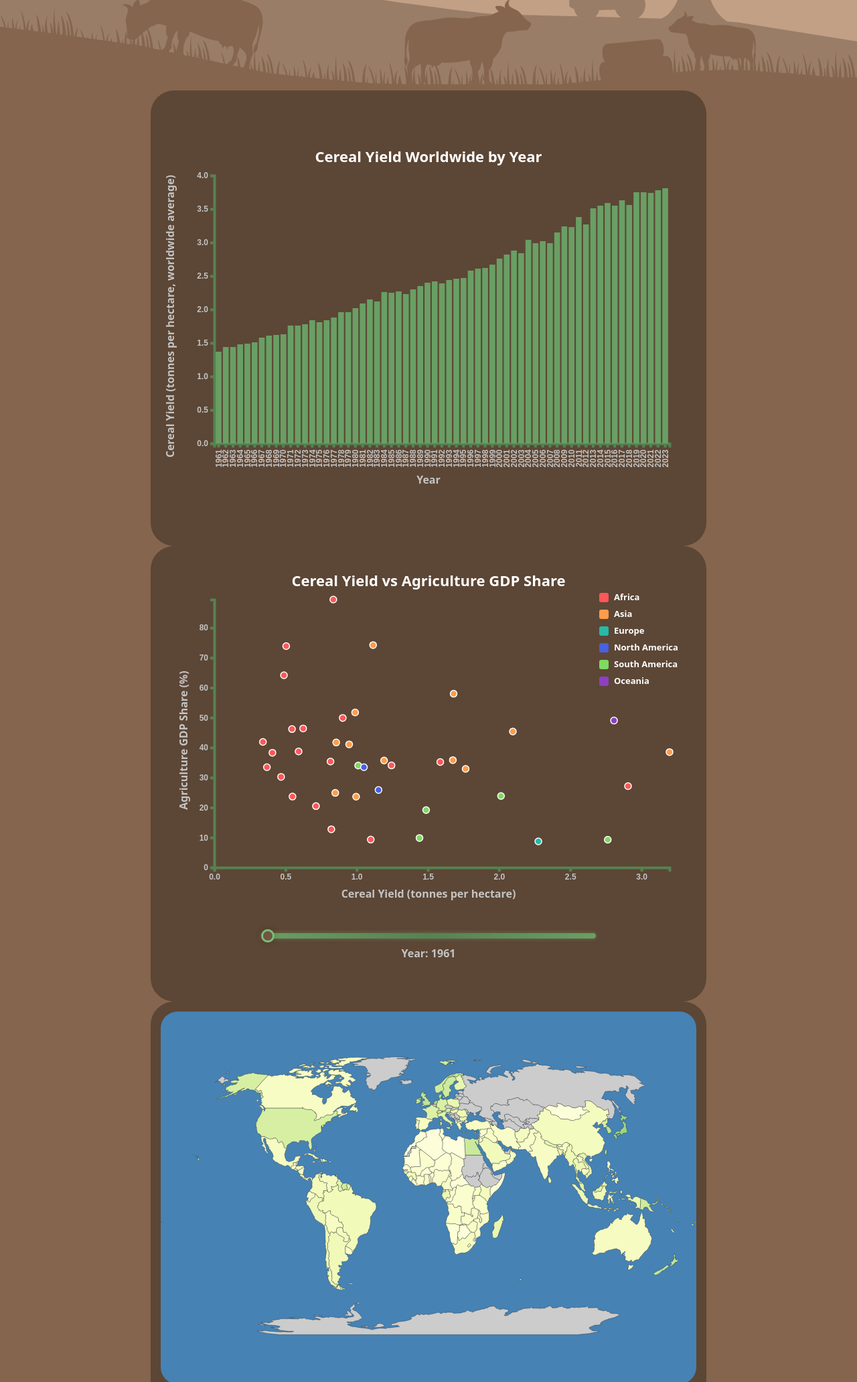
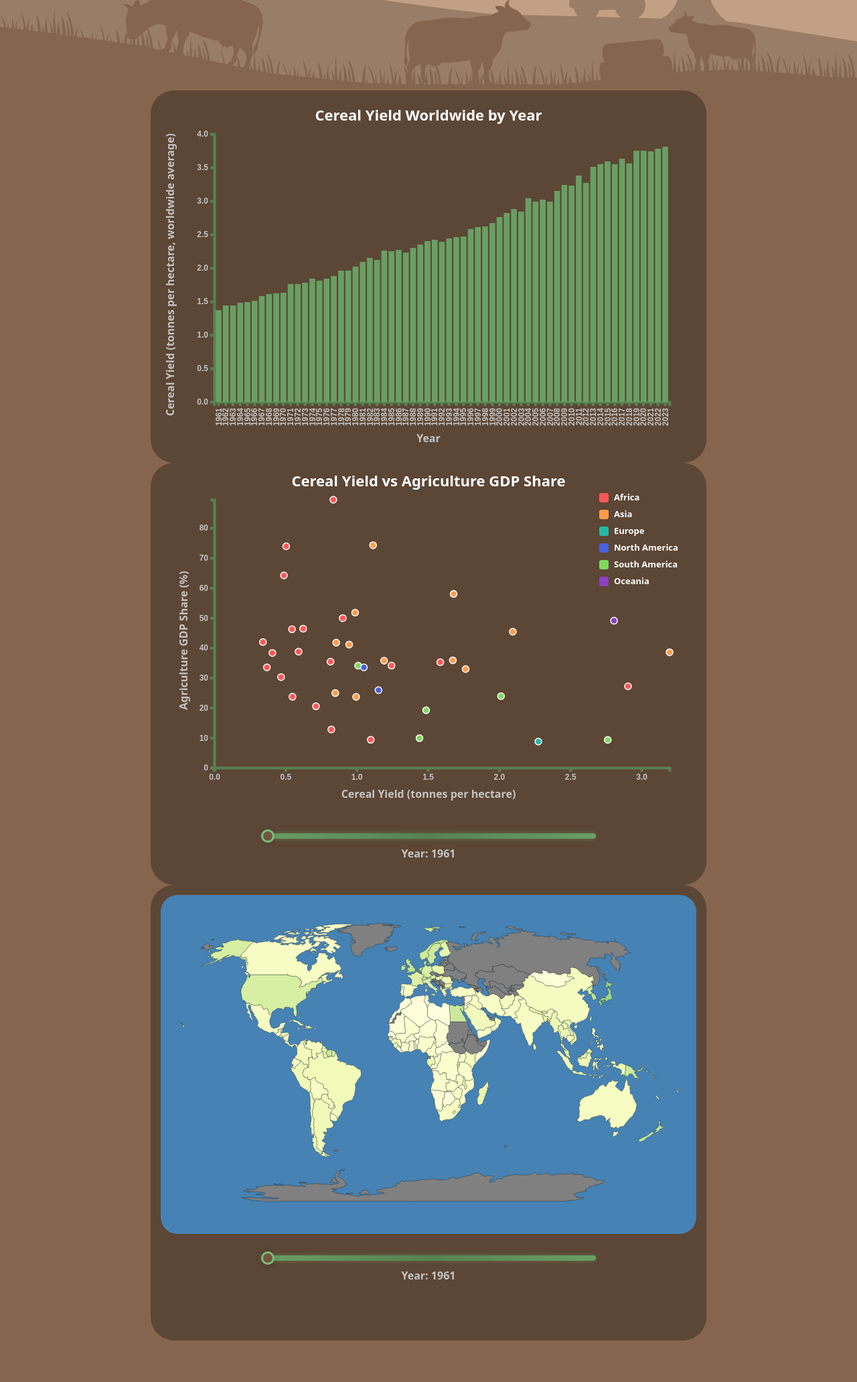
Before and after one commit to Athenr/DV26-CS5124-Project-1, a website built with Vite: page a-world-of-data/index.html in a window 1280 px wide. Shown: the part 320-2383 px from the top of the page at 67% size. Built offline with nearby package versions, Linux system fonts and the light colour scheme.

Commit message:
Choropleth update

```diff
--- a/a-world-of-data/src/components/L2-choropleth.js
+++ b/a-world-of-data/src/components/L2-choropleth.js
@@ -1,7 +1,7 @@
 import * as d3 from "d3";
 
 const width = 800;
-const height = 550;
+const height = 500;
 
 const svg = d3.select("#L2-div-choropleth-chart")
     .append("svg")
@@ -23,8 +23,10 @@ Promise.all([
 ]).then(([world, data]) => {
 
     projection.fitSize([width, height], world);
+    projection.center([10, 0]);
 
     data.forEach(d => {
+        d.Code = d.Code.trim();
         d.Year = +d.Year;
         d["Cereals - Yield (tonnes per hectare)"] =
             +d["Cereals - Yield (tonnes per hectare)"];
@@ -44,7 +46,7 @@ Promise.all([
         const yearData = {};
         data.filter(d => d.Year === year)
             .forEach(d => {
-                yearData[d.Code] = d["Cereals - Yield (tonnes per hectare)"];
+                yearData[String(d.Code)] = d["Cereals - Yield (tonnes per hectare)"];
             });
         return yearData;
     }
@@ -59,15 +61,15 @@ Promise.all([
             .attr("class", "country")
             .attr("d", path)
             .attr("fill", d => {
-                const value = yearData[d.id];
-                return value ? colorScale(value) : "#ccc";
+                const value = yearData[String(d.id)];
+                return value !== undefined ? colorScale(value) : "#808080";
             })
             .on("mouseover", function(event, d) {
-                const value = yearData[d.id];
+                const value = yearData[String(d.id)];
                 popup.style("opacity", 1)
                     .html(`
                         <strong>${d.properties.name}</strong><br>
-                        Cereal Yield: ${value ? value.toFixed(2) + " t/ha" : "No data"}
+                        Cereal Yield: ${value !== undefined ? value.toFixed(5) + " t/ha" : "No data"}
                     `)
                     .style("left", (event.pageX + 10) + "px")
                     .style("top", (event.pageY - 20) + "px");
--- a/a-world-of-data/src/style.css
+++ b/a-world-of-data/src/style.css
@@ -71,7 +71,7 @@ main {
 /* All graphs */
 #L1-div-scatterplot {
   display: flex;
-  height: 650px;
+  /* height: 650px; */
   padding: 15px 15px;
   flex-direction: column;
   align-items: flex-start;
@@ -84,8 +84,8 @@ main {
 
 #L1-div-bargraph {
   display: flex;
-  height: 650px;
-  padding: 15px 15px;
+  /* height: 650px; */
+  padding: 25px 15px;
   flex-direction: column;
   align-items: flex-start;
   justify-content: center;
@@ -97,7 +97,7 @@ main {
 
 #L2-div-choropleth {
   display: flex;
-  height: 750px;
+  height: 650px;
   padding: 15px 15px;
   flex-direction: column;
   align-items: flex-start;
```
Also changed, not shown: a-world-of-data/public/data/world.geojson.
